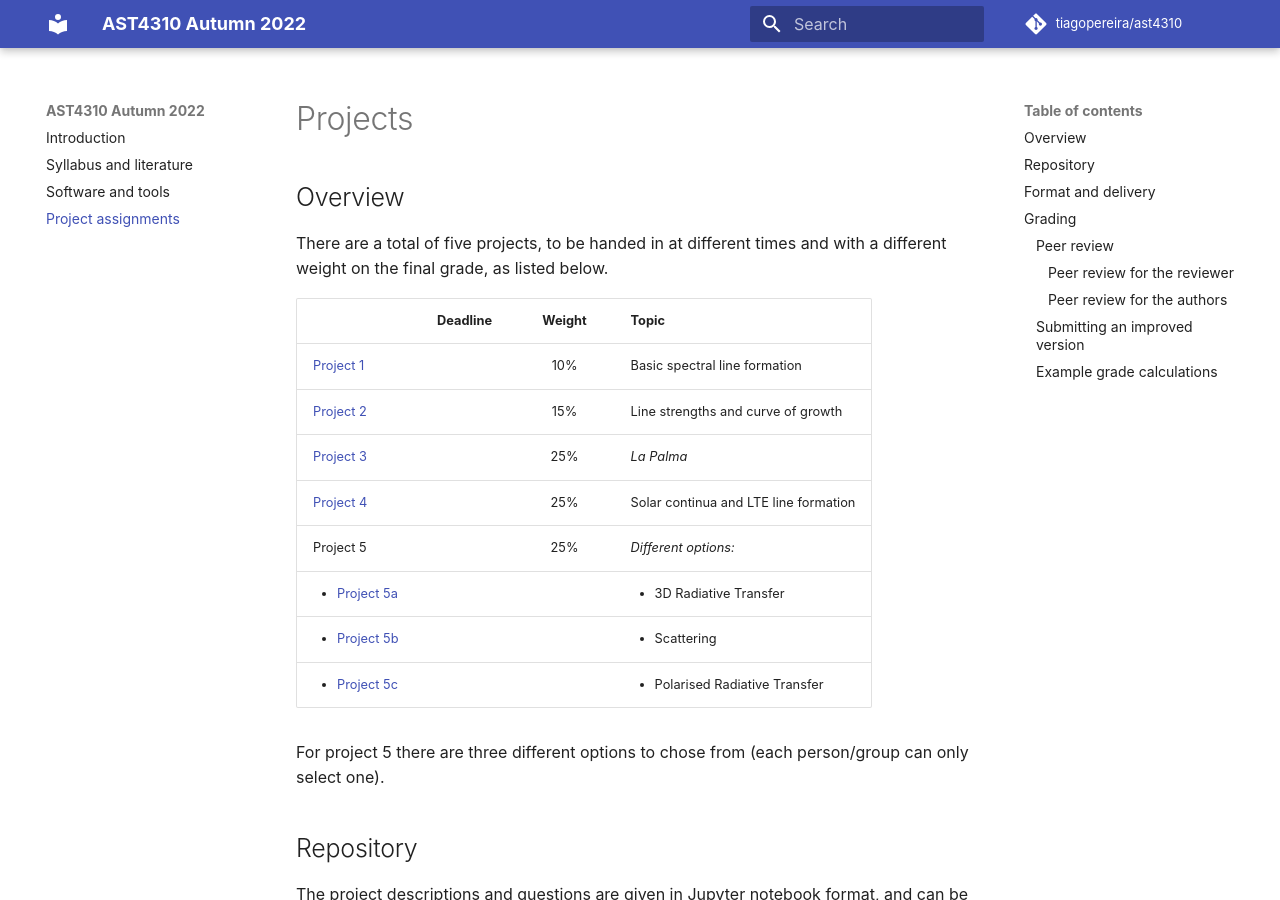
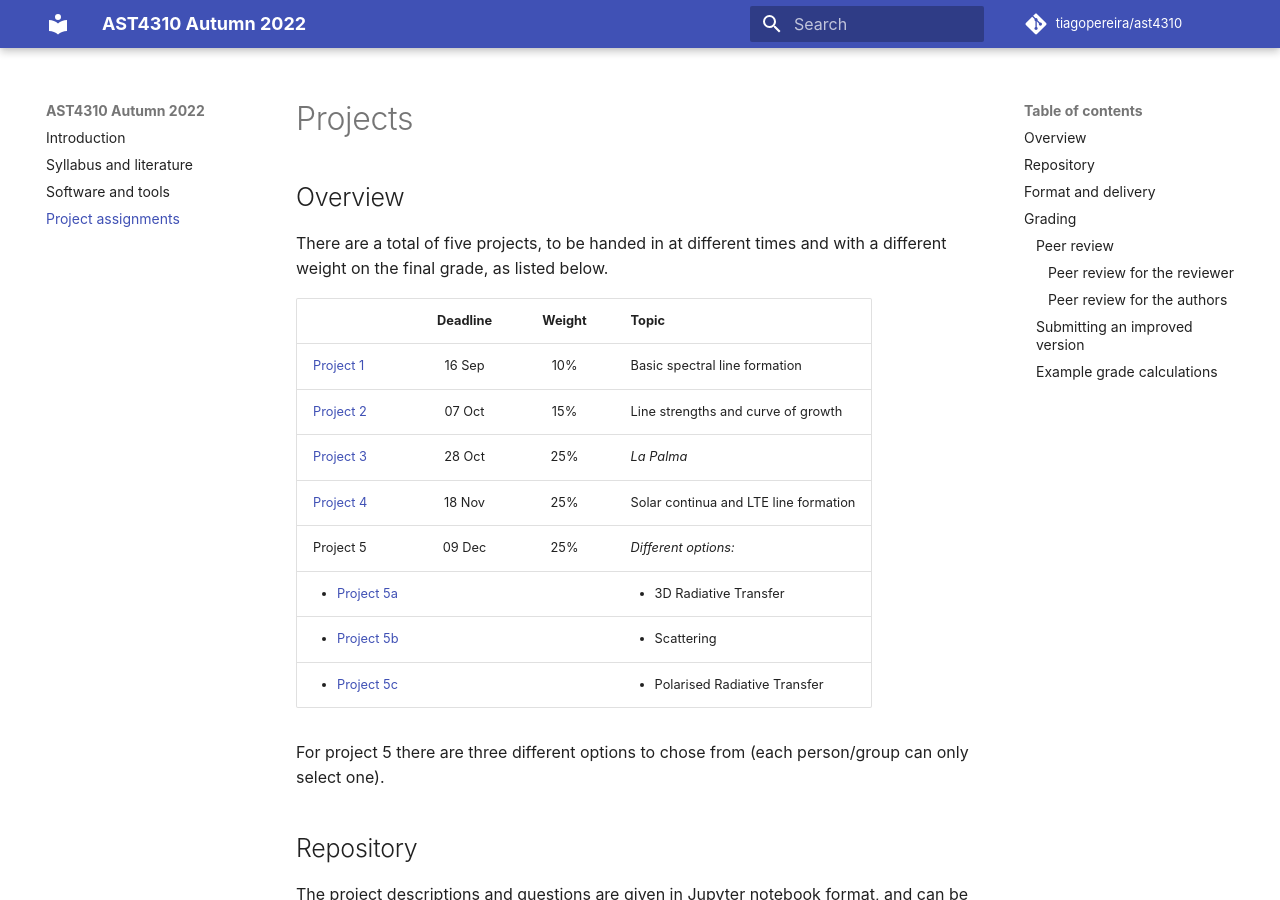
Before and after one commit to tiagopereira/ast4310_h21, an MkDocs documentation site: the page built from docs/projects.md, in a window 1280 px wide and 900 px high. Built offline with MkDocs 1.6.1 and Material for MkDocs 9.7.7, drawn with Linux system fonts in a browser that asks for light colours; comment, search, counter and statistics services are not loaded.

Commit message:
Update projects.md

```diff
--- a/docs/projects.md
+++ b/docs/projects.md
@@ -6,11 +6,11 @@
 
 |        | Deadline          | Weight  |  Topic  |
 | ------------- |:-------------:| :----:|:---|
-| [Project 1](https://github.com/tiagopereira/ast4310/tree/main/notebooks/project1)     |   | 10% | Basic spectral line formation |
-| [Project 2](https://github.com/tiagopereira/ast4310/tree/main/notebooks/project2)     |   | 15% | Line strengths and curve of growth |
-| [Project 3](https://github.com/tiagopereira/ast4310/tree/main/notebooks/project3)     |   | 25% | *La Palma* |
-| [Project 4](https://github.com/tiagopereira/ast4310/tree/main/notebooks/project4)     |   | 25% | Solar continua and LTE line formation |
-| Project 5     |   | 25% | *Different options:* |
+| [Project 1](https://github.com/tiagopereira/ast4310/tree/main/notebooks/project1)     | 16 Sep  | 10% | Basic spectral line formation |
+| [Project 2](https://github.com/tiagopereira/ast4310/tree/main/notebooks/project2)     | 07 Oct  | 15% | Line strengths and curve of growth |
+| [Project 3](https://github.com/tiagopereira/ast4310/tree/main/notebooks/project3)     | 28 Oct  | 25% | *La Palma* |
+| [Project 4](https://github.com/tiagopereira/ast4310/tree/main/notebooks/project4)     | 18 Nov  | 25% | Solar continua and LTE line formation |
+| Project 5     | 09 Dec  | 25% | *Different options:* |
 | <ul><li><a href="https://github.com/tiagopereira/ast4310/tree/main/notebooks/project5a">Project 5a</a></li></ul>    | | | <ul><li>3D Radiative Transfer</li></ul>|
 | <ul><li><a href="https://github.com/tiagopereira/ast4310/tree/main/notebooks/project5b">Project 5b</a></li></ul>   | | | <ul><li>Scattering</li></ul> |
 | <ul><li><a href="https://github.com/tiagopereira/ast4310/tree/main/notebooks/project5c">Project 5c</a></li></ul>   | | | <ul><li>Polarised Radiative Transfer</li></ul> |
```
